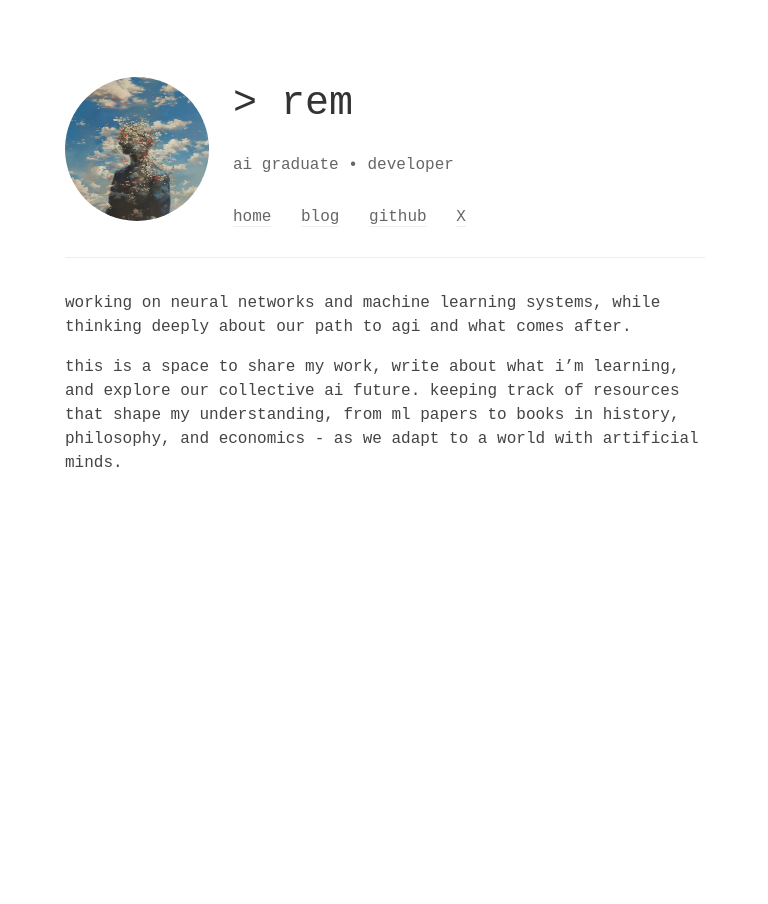
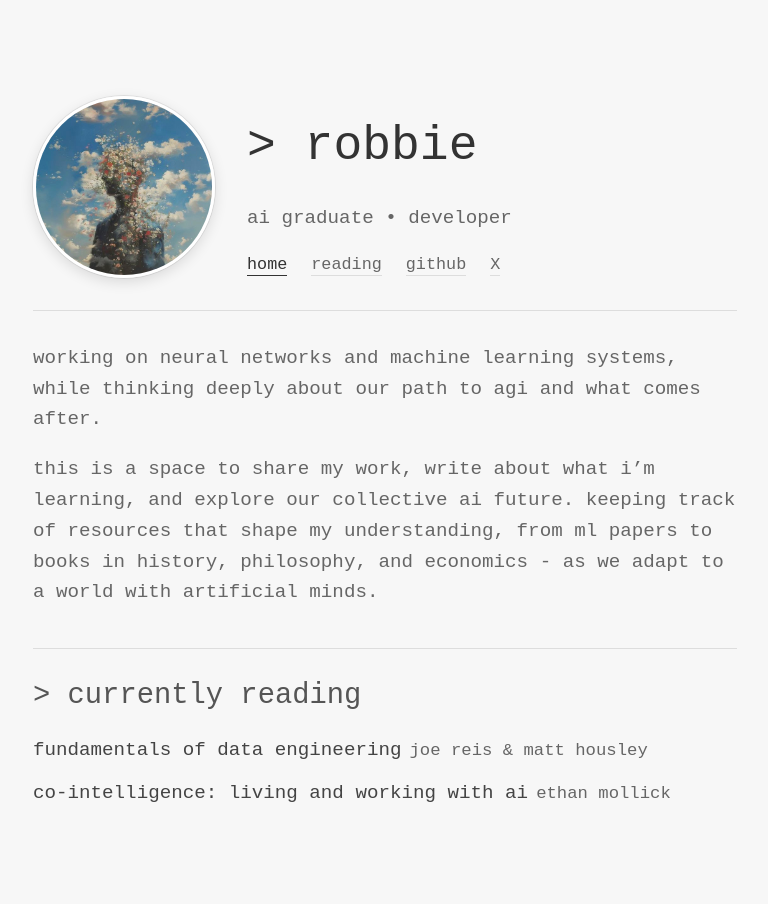
Before and after one commit to fluxstack/fluxstack.github.io, a Jekyll site: the page built from index.markdown, in a window 1280 px wide. Shown: the whole page, without its empty margins (255-1023 px from the left). Built offline with Jekyll 4.4.1, drawn with Linux system fonts in a browser that asks for light colours.

Commit message:
update default.html

```diff
--- a/_layouts/default.html
+++ b/_layouts/default.html
@@ -3,86 +3,188 @@
 <head>
     <meta charset="UTF-8">
     <meta name="viewport" content="width=device-width, initial-scale=1.0">
+    <meta name="description" content="{{ site.description }}">
     <title>{{ site.title }}</title>
     <style>
         /* Base styles */
         body {
-            font-family: "SF Mono", "Segoe UI Mono", monospace;
+            font-family: "JetBrains Mono", "SF Mono", "Segoe UI Mono", monospace;
+            font-weight: 450;
             line-height: 2;
-            max-width: 40rem;
-            margin: 4rem auto;
+            max-width: 44rem;
+            margin: 6rem auto;
             padding: 0 1.2rem;
             color: #333;
+            background-color: #f7f7f7;
         }
 
         /* Profile section styling */
         .profile-section {
             display: flex;
             align-items: center;
-            gap: 1.5rem;
+            gap: 2rem;
         }
 
         .profile-image {
-            width: 9rem;
-            height: 9rem;
+            width: 11rem;
+            height: 11rem;
             border-radius: 50%;
+            object-fit: cover;
+            border: 3px solid #fff;  /* Slightly thicker white border */
+            box-shadow:
+                0 0 0 1px rgba(0, 0, 0, 0.08),  /* Slightly stronger border */
+                0 4px 14px rgba(0, 0, 0, 0.12);   /* Slightly stronger shadow */
+            transition: transform 0.2s ease, box-shadow 0.2s ease;
+        }
+
+        .profile-image:hover {
+            transform: translateY(-2px);
+            box-shadow:
+                0 0 0 1px rgba(0, 0, 0, 0.05),
+                0 6px 16px rgba(0, 0, 0, 0.12);
         }
 
         .profile-info {
             flex-grow: 1;
         }
 
-        /* Header group styling */
+        /* Header styling */
         header {
-            margin-bottom: 65px;
+            margin-bottom: 3rem;
             text-align: left;
         }
 
         h1 {
-            font-size: 2.5em;
+            font-size: 3em;
             margin: 0;
-            font-weight: normal;
+            font-weight: 500;
         }
 
         .role {
             color: #666;
-            margin: 5px 0 20px 0;
-            font-size: 1em;
+            margin: 0.3rem 0 1.2rem 0;  /* Reduced bottom margin from 1.5rem to 1.2rem */
+            font-size: 1.2em;
+            font-weight: 450;
         }
 
         /* Navigation styling */
+        nav {
+            display: flex;
+            flex-wrap: wrap;
+            gap: 1.5rem;
+        }
+
         nav a {
             color: #666;
             text-decoration: none;
-            margin-right: 20px;
-            font-size: 1em;
-            border-bottom: 1px solid #eee;
-            padding-bottom: 0px;  /* Reduced from previous value */
-            line-height: 1.2;    /* Added to bring line closer */
+            font-size: 1.05em;  /* Reduced from 1.2em */
+            border-bottom: 1px solid #ddd;
+            padding-bottom: 1px;
+            transition: border-color 0.2s ease;
+            line-height: 1;
+            font-weight: 450;
         }
 
         nav a:hover {
             border-bottom: 1px solid #666;
-            text-decoration: none;
         }
 
-        nav a:hover {
-            border-bottom: 1px solid #666;
-            text-decoration: none;  /* Remove default underline */
+        nav a[aria-current="page"] {
+            border-bottom: 1px solid #333;
+            color: #333;
         }
 
         /* Divider styling */
         .divider {
             border: none;
-            border-top: 1px solid #eee;
-            margin: 1.5rem 0 1rem 0;  /* Reduced bottom margin */
+            border-top: 1px solid #ddd;
+            margin: 2rem 0 1.5rem 0;
         }
 
         main {
-            margin-top: -2rem;  /* Pull content up closer to divider */
-            font-size: 1.0rem;
-            line-height: 1.5;
-            color: #444;
+            margin-top: -1rem;
+            font-size: 1.2rem;
+            line-height: 1.6;
+            color: #666;
+            font-weight: 450;
+        }
+
+        /* Currently Reading section */
+        .currently-reading {
+            margin-top: 2.5rem;
+            padding-top: 1.5rem;
+            border-top: 1px solid #ddd;
+        }
+
+        .currently-reading h2 {
+            font-size: 1.5em;
+            font-weight: 500;  /* Slightly bolder */
+            color: #555;      /* Darker than before */
+            margin: 0 0 1rem 0;
+        }
+
+        .book-list {
+            display: flex;
+            flex-direction: column;
+            gap: 0.75rem;
+        }
+
+        .book {
+            display: flex;
+            align-items: baseline;
+            gap: 0.5rem;
+            color: #666;
+        }
+
+        .book-title {
+            color: #444;     /* Slightly darker */
+            font-weight: 450; /* Slightly bolder */
+        }
+
+        .book-author {
+            color: #666;
+            font-size: 0.9em;
+        }
+
+        /* Mobile responsiveness */
+        @media (max-width: 600px) {
+            body {
+                margin: 3rem auto;
+                padding: 0 1rem;
+            }
+
+            .profile-section {
+                flex-direction: column;
+                text-align: center;
+                gap: 1.5rem;
+            }
+
+            .profile-image {
+                width: 9rem;
+                height: 9rem;
+            }
+
+            h1 {
+                font-size: 2.5em;
+            }
+
+            nav {
+                justify-content: center;
+            }
+
+            .role {
+                font-size: 1.1em;
+            }
+
+            nav a {
+                font-size: 1.1em;
+            }
+
+            .book {
+                flex-direction: column;
+                align-items: flex-start;
+                gap: 0.25rem;
+            }
         }
     </style>
 </head>
@@ -91,23 +193,35 @@
         <div class="profile-section">
             <img src="/assets/images/pic.jpg" alt="Profile" class="profile-image">
             <div class="profile-info">
-                <h1>> rem</h1>
+                <h1>> robbie</h1>
                 <p class="role">ai graduate • developer</p>
 
                 <nav>
-                    <a href="/">home</a>
-                    <a href="/blog">blog</a>
+                    <a href="/" {% if page.url == "/" %}aria-current="page"{% endif %}>home</a>
+                    <a href="/reading list" {% if page.url == "/reading list/" %}aria-current="page"{% endif %}>reading</a>
                     <a href="https://github.com/remstate">github</a>
                     <a href="https://x.com/remstack">X</a>
                 </nav>
             </div>
         </div>
-
         <hr class="divider">
     </header>
-
     <main>
         {{ content }}
+
+        <div class="currently-reading">
+            <h2>> currently reading</h2>
+            <div class="book-list">
+                <div class="book">
+                    <span class="book-title">fundamentals of data engineering</span>
+                    <span class="book-author">joe reis & matt housley</span>
+                </div>
+                <div class="book">
+                    <span class="book-title">co-intelligence: living and working with ai</span>
+                    <span class="book-author">ethan mollick</span>
+                </div>
+            </div>
+        </div>
     </main>
 </body>
 </html>
```
